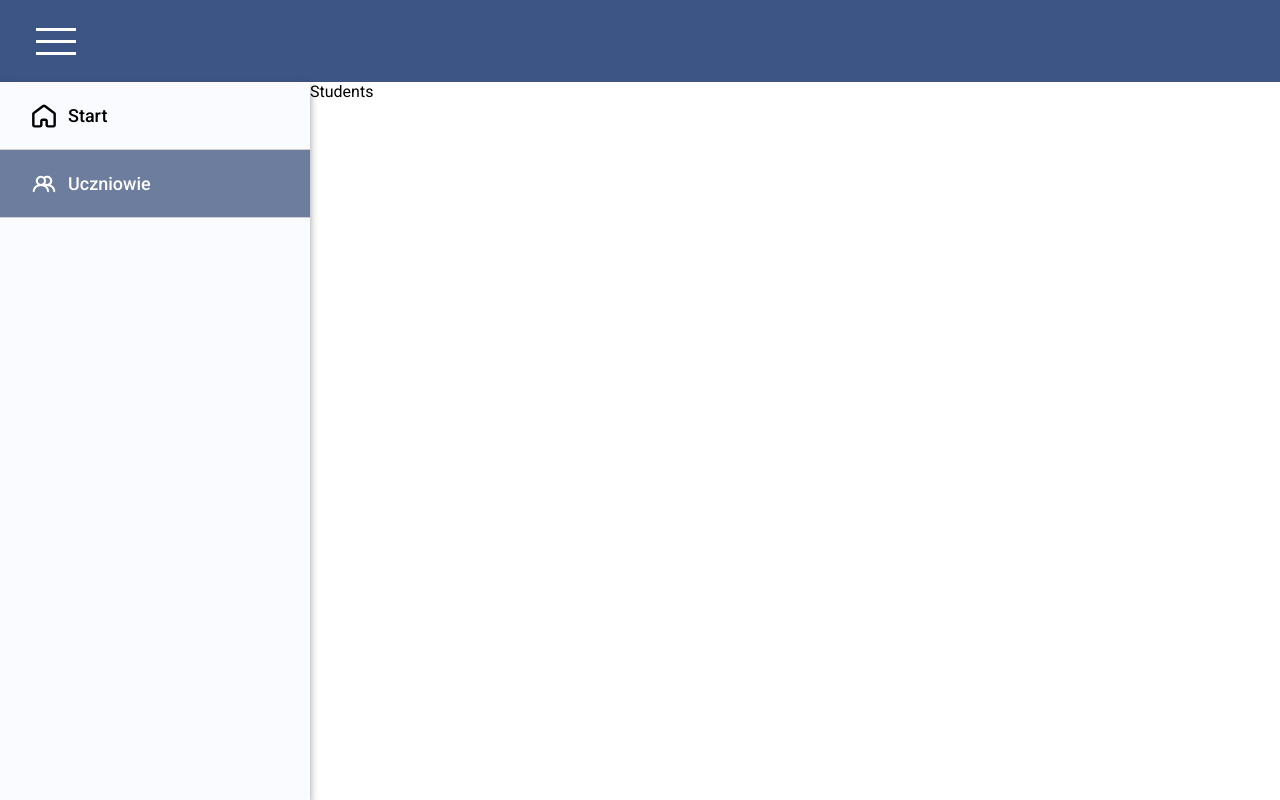
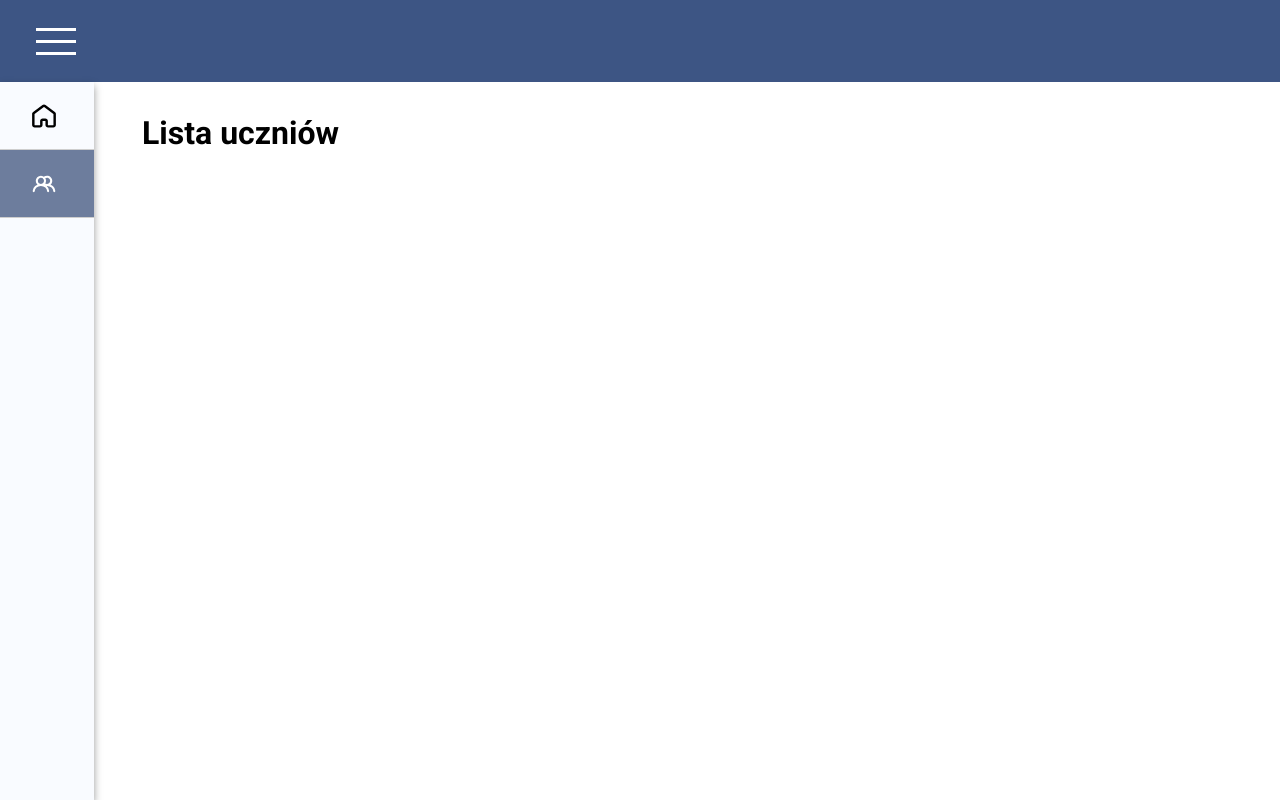
Before and after one commit to kbartoss/studentsV2, a React (Vite) app: page /students in a window 1280 px wide. Built offline with nearby package versions, Linux system fonts and the light colour scheme.

Commit message:
Add files via upload

```diff
--- a/src/App.tsx
+++ b/src/App.tsx
@@ -16,9 +16,9 @@ function App() {
 	return (
 		<>
 			<GlobalStyles />
-			<Navbar toggle={toggle}/>
+			<Navbar toggle={toggle} />
 			<div className="container" style={{ display: 'flex', minHeight: 'calc(100vh - 82px)' }}>
-				<Sidebar isOpen={isOpen}/>
+				<Sidebar isOpen={isOpen} />
 				<Routes>
 					<Route path="/" element={<Start />} />
 					<Route path="/students" element={<Students />} />
--- a/src/components/Sidebar.tsx
+++ b/src/components/Sidebar.tsx
@@ -3,17 +3,15 @@ import { StyledSidebar } from '../styles/Sidebar.styles'
 import StudentsIcon from '../icons/StudentsIcon'
 import StartIcon from '../icons/StartIcon'
 
-const Sidebar = ({ isOpen }: any) => {
+const Sidebar = ({ isOpen, toggle }: any) => {
 	const location = useLocation()
 
 	const isActive = (path: string) => {
 		return location.pathname === path
 	}
 
-	console.log(isOpen)
-
 	return (
-		<StyledSidebar className={`${isOpen ? '' : 'closed'}`}>
+		<StyledSidebar isOpen={isOpen}>
 			<Link to="/" className={`${isActive('/') ? 'active' : ''}`}>
 				<StartIcon stroke={isActive('/') ? 'white' : 'black'} />
 				<span>Start</span>
--- a/src/pages/Students.tsx
+++ b/src/pages/Students.tsx
@@ -1,6 +1,10 @@
+import { StyledStudents } from "../styles/Students.styles"
+
 const Students = () => {
     return (
-      <div>Students</div>
+      <StyledStudents>
+        <h1>Lista uczniów</h1>
+      </StyledStudents>
     )
   }
 
--- a/src/styles/Sidebar.styles.ts
+++ b/src/styles/Sidebar.styles.ts
@@ -1,20 +1,19 @@
 import styled from 'styled-components'
 
-const StyledSidebar = styled.div`
+const StyledSidebar = styled.div<{ isOpen: boolean }>`
 	background-color: #f9fbff;
 	box-shadow: 0px 4px 8px rgba(0, 0, 0, 0.4);
-	transition: all 0.3s;
-	flex: 0 0 310px;
+	transition: flex 0.3s;
+	/* flex: 0 0 310px; */
+	flex: ${({ isOpen }) => (isOpen ? '0 0 310px' : '0 0 0px')};
 
 	a {
 		padding: 18px 26px 18px 32px;
 		height: 68px;
-		gap: 12px;
 		display: flex;
 		flex-direction: row;
 		align-items: center;
 		border-bottom: 0.5px solid #cecece;
-		transition: all 0.3s;
 		cursor: pointer;
 		text-decoration: none;
 		font-weight: 500;
@@ -24,6 +23,13 @@ const StyledSidebar = styled.div`
 		svg {
 			width: 24px;
 			height: 24px;
+			margin-right: 12px;
+		}
+
+		span {
+			transition: max-width 0.3s;
+			max-width: ${({ isOpen }) => (isOpen ? '310px' : '0')};
+			overflow: hidden;
 		}
 	}
 
--- a/src/styles/Start.styles.ts
+++ b/src/styles/Start.styles.ts
@@ -9,6 +9,7 @@ const StyledStart = styled.div`
 `
 
 const StartText = styled.h1`
+	text-align: center;
 	margin-top: 48px;
 	font-size: 42px;
 	letter-spacing: 0.015em;
--- /dev/null
+++ b/src/styles/Students.styles.ts
@@ -0,0 +1,8 @@
+import styled from 'styled-components'
+
+const StyledStudents = styled.div`
+	padding: 32px 48px;
+    flex: 1 1 auto;
+`
+
+export { StyledStudents }
--- a/src/theme/GlobalStyles.tsx
+++ b/src/theme/GlobalStyles.tsx
@@ -11,6 +11,10 @@ const GlobalStyles = createGlobalStyle`
       height: 100vh;
       overflow: hidden;
       font-family: 'Roboto', sans-serif;
+
+      @media (max-width: 768px) {
+        display: flex;
+      }
   }
 `
 
```
Also changed, not shown: src/styles/Navbar.styles.ts (+5 -2 lines). Lines whose indentation alone changed are shown as unchanged.
